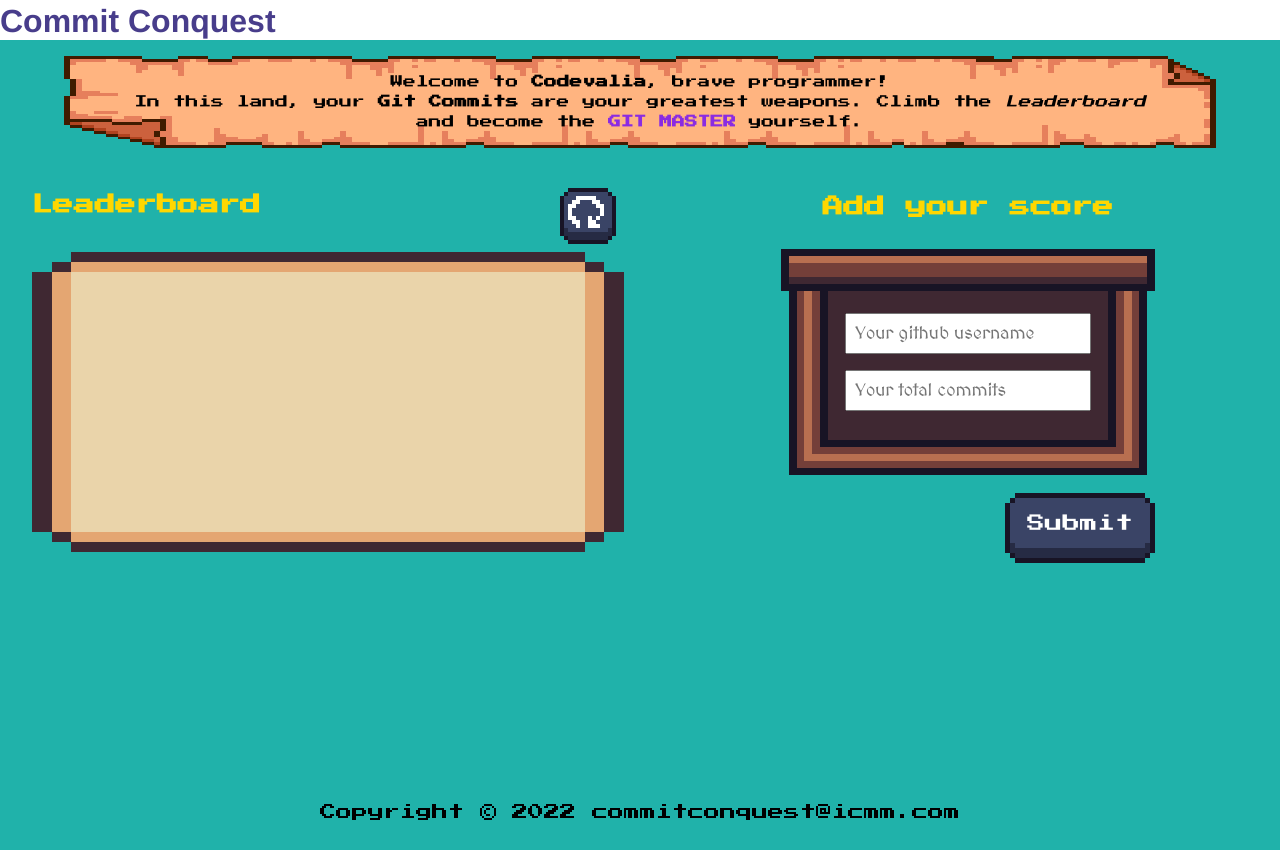
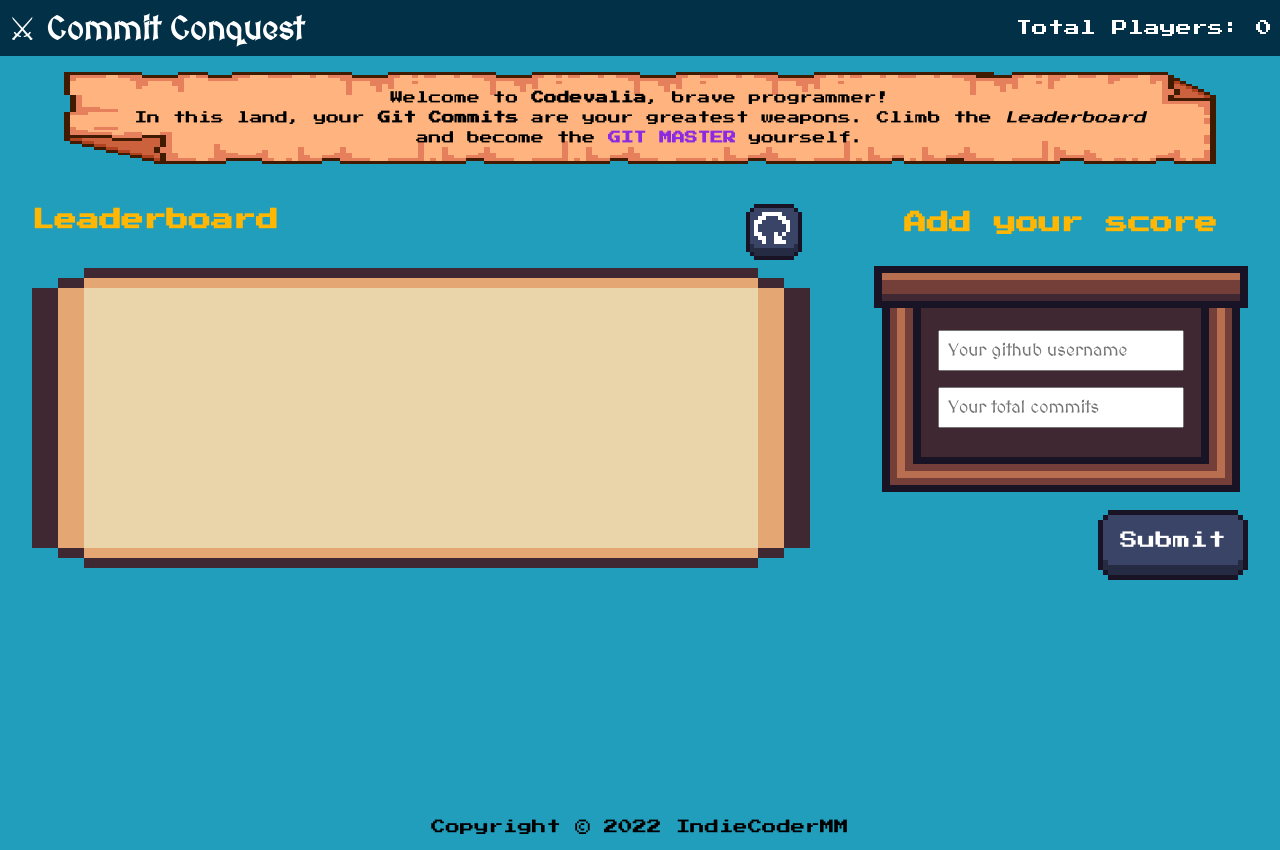
Before and after one commit to IndieCoderMM/commit-conquest, a website built with webpack: page src/index.html in a window 1280 px wide. Built offline with nearby package versions, Linux system fonts and the light colour scheme; no server answers.

Commit message:
Add counter and medal to UI

```diff
--- a/src/index.css
+++ b/src/index.css
@@ -4,9 +4,16 @@
   box-sizing: border-box;
 }
 
+:root {
+  --primary: #219ebc;
+  --secondary: #023047;
+  --highlight: #ffb703;
+  --orange: #d62828;
+}
+
 body {
   font-family: 'Press Start 2P', cursive;
-  background-color: lightseagreen;
+  background-color: var(--primary);
 }
 
 main {
@@ -23,9 +30,9 @@ a {
 }
 
 h2 {
-  color: gold;
+  color: var(--highlight);
   margin-bottom: 1rem;
-  font-size: 1.3rem;
+  font-size: 1.4rem;
 }
 
 input {
@@ -39,6 +46,7 @@ input::placeholder {
 
 footer {
   text-align: center;
+  font-size: 0.9rem;
   padding: 1rem;
 }
 
@@ -47,14 +55,17 @@ footer {
 }
 
 #main-header {
-  background-color: white;
+  background-color: var(--secondary);
+  color: #fff;
+  padding: 0.5rem;
   display: flex;
+  align-items: center;
   justify-content: space-between;
 }
 
 #logo {
-  color: darkslateblue;
-  font-family: 'Franklin Gothic Medium', 'Arial Narrow', Arial, sans-serif;
+  color: white;
+  font-family: 'MedievalSharp', cursive;
 }
 
 .greeting {
@@ -78,7 +89,7 @@ footer {
 }
 
 #leaderboard {
-  flex: 1;
+  flex: 2;
 }
 
 #leaderboard header {
@@ -120,14 +131,13 @@ footer {
 }
 
 .score-item {
-  padding: 0.25rem 2rem;
-  /* background-color: rgba(255, 250, 240, 0.6); */
+  padding: 0.25rem 0.5rem;
   display: flex;
   justify-content: space-between;
 }
 
 .score-item:nth-child(even) {
-  background-color: rgba(255, 255, 255, 0.718);
+  background-color: rgba(255, 255, 255, 0.5);
 }
 
 #form-container {
@@ -195,3 +205,9 @@ footer {
   justify-content: center;
   gap: 1rem;
 }
+
+@media (max-width: 768px) {
+  main {
+    flex-direction: column;
+  }
+}
--- a/src/index.html
+++ b/src/index.html
@@ -14,7 +14,8 @@
   </head>
   <body>
     <header id="main-header">
-      <h1><a href="#" id="logo">Commit Conquest</a></h1>
+      <h1><a href="#" id="logo">⚔ Commit Conquest</a></h1>
+      <p>Total Players: <span id="p-count">0</span></p>
     </header>
     <p class="greeting">
       Welcome to <strong>Codevalia</strong>, brave programmer!<br />
@@ -59,7 +60,7 @@
       </article>
     </main>
     <footer>
-      <p>Copyright &copy; 2022 commitconquest@icmm.com</p>
+      <p>Copyright &copy; 2022 IndieCoderMM</p>
     </footer>
   </body>
 </html>
--- a/src/modules/table-manager.js
+++ b/src/modules/table-manager.js
@@ -1,11 +1,12 @@
 import { getLeaderboard } from './api-helper.js';
 
-const makeRowItem = (data) => {
+const makeRowItem = (data, index) => {
   const li = document.createElement('li');
   const username = document.createElement('p');
   const score = document.createElement('p');
   username.classList.add('username');
-  username.innerText = data.user;
+  username.innerText = index < 9 ? `0${index + 1}. ` : `${index + 1}. `;
+  username.innerText += index === 0 ? `${data.user}  👑` : data.user;
   score.classList.add('score');
   score.innerText = data.score;
   li.classList.add('score-item');
@@ -33,11 +34,13 @@ const cleanData = (leaderboard) => {
 
 const refreshTable = async () => {
   const scoreList = document.querySelector('#score-list');
+  const totalPlayers = document.querySelector('#p-count');
   const leaderboard = await getLeaderboard();
   cleanData(leaderboard);
+  totalPlayers.textContent = leaderboard.length;
   scoreList.textContent = '';
-  leaderboard.forEach((data) => {
-    const row = makeRowItem(data);
+  leaderboard.forEach((data, index) => {
+    const row = makeRowItem(data, index);
     scoreList.appendChild(row);
   });
 };
```
Also changed, not shown: img/msg_plate.png (deleted).
